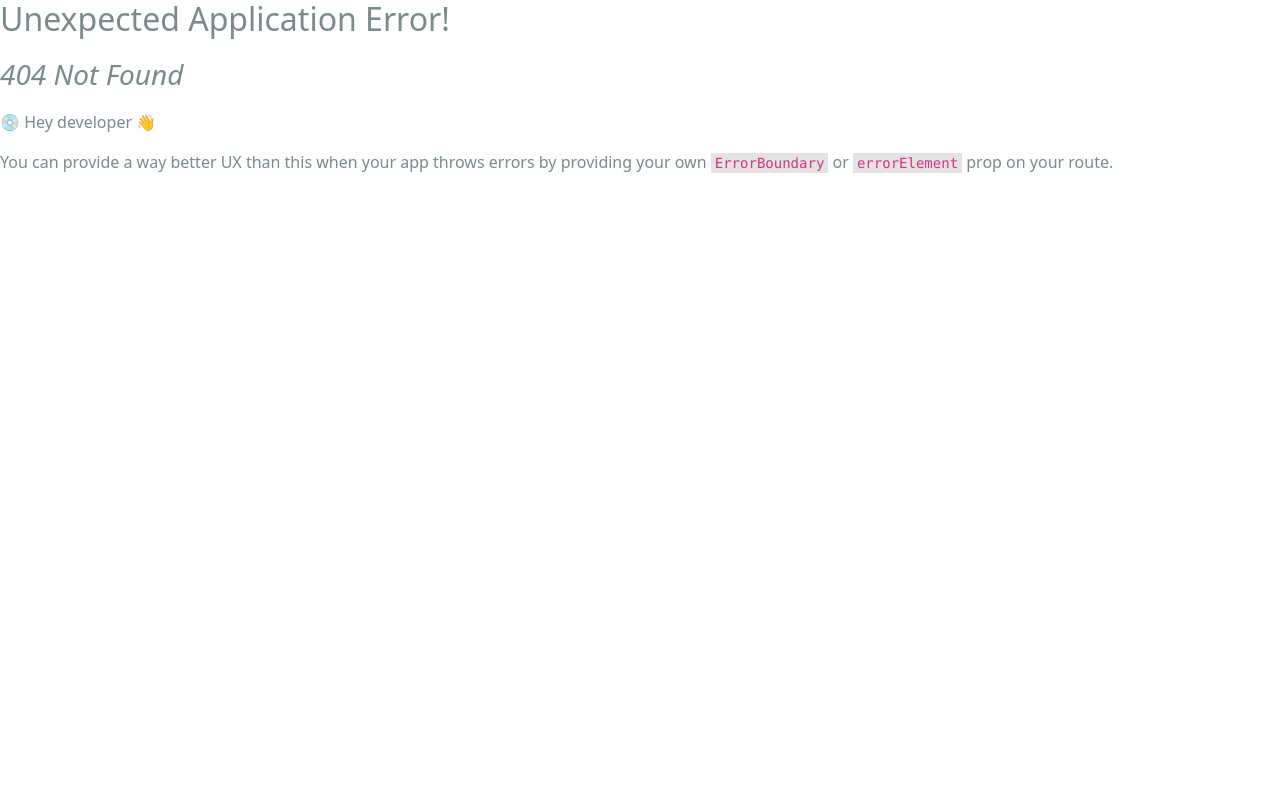
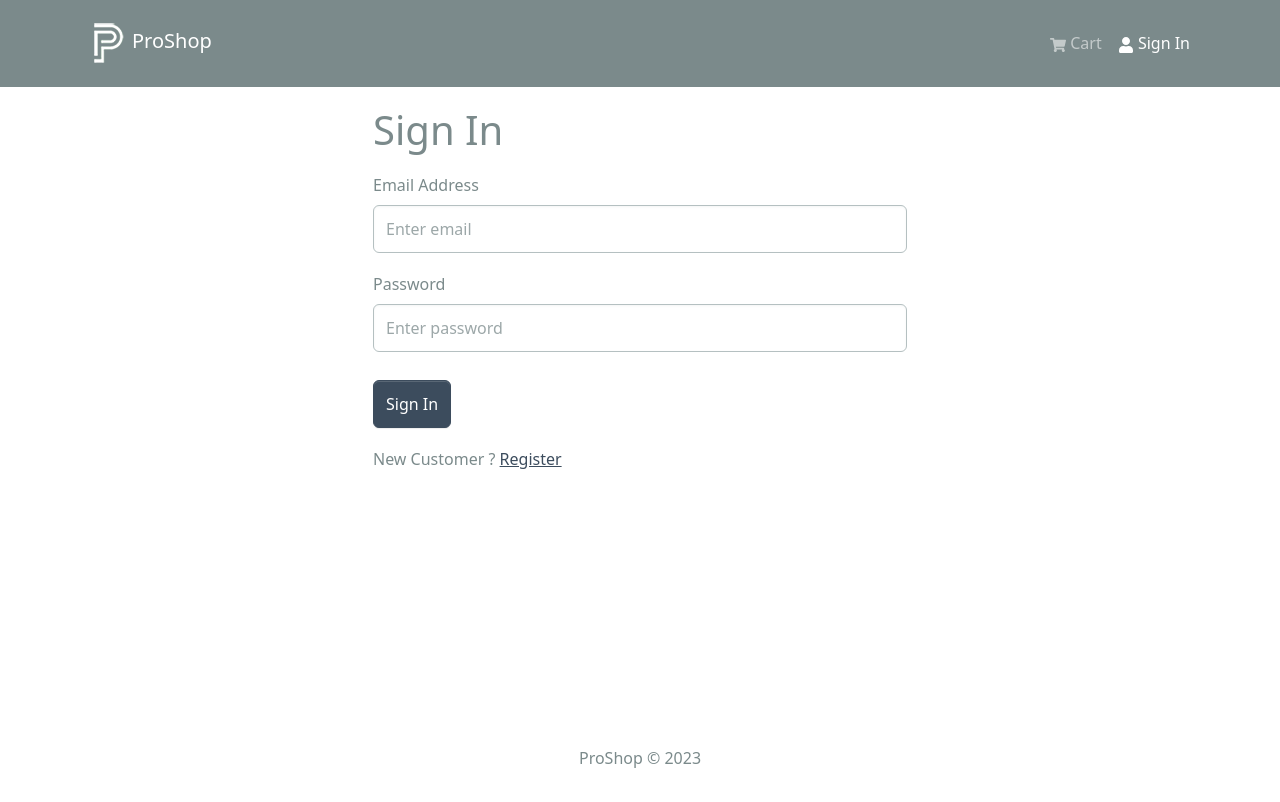
Before and after one commit to prasea/proShop, a React (Create React App) app in the folder frontend/: page /login in a window 1280 px wide. Before the commit this address had no page. Shown: the top 802 px of the page. Built offline with nearby package versions, Linux system fonts and the light colour scheme.

Commit message:
Auth Slice & User API Slice. Login Screen

```diff
--- /dev/null
+++ b/frontend/src/components/FormContainer.jsx
@@ -0,0 +1,15 @@
+import { Container, Row, Col } from 'react-bootstrap';
+
+const FormContainer = ({ children }) => {
+  return (
+    <Container>
+      <Row className='justify-content-md-center'>
+        <Col xs={12} md={6}>
+          {children}
+        </Col>
+      </Row>
+    </Container>
+  );
+};
+
+export default FormContainer;
--- a/frontend/src/index.js
+++ b/frontend/src/index.js
@@ -9,6 +9,7 @@
 import HomeScreen from './screens/HomeScreen';
 import ProductScreen from './screens/ProductScreen';
 import CartScreen from './screens/CartScreen';
+import LoginScreen from './screens/LoginScreen';
 import { Provider } from 'react-redux'
 import store from './store'
 const router = createBrowserRouter(
@@ -17,6 +18,7 @@
       <Route index={true} path='/' element={<HomeScreen />} />
       <Route path='/product/:id' element={<ProductScreen />} />
       <Route path='/cart' element={<CartScreen />} />
+      <Route path='/login' element={<LoginScreen />} />
     </Route>
   )
 );
--- /dev/null
+++ b/frontend/src/screens/LoginScreen.jsx
@@ -0,0 +1,52 @@
+import { useState } from 'react';
+import { Link } from 'react-router-dom';
+import { Form, Button, Row, Col } from 'react-bootstrap';
+import FormContainer from '../components/FormContainer';
+
+const LoginScreen = () => {
+  const [email, setEmail] = useState('');
+  const [password, setPassword] = useState('');
+
+  const submitHandler = (e) => {
+    e.preventDefault();
+    console.log('Submitted');
+  };
+  return (
+    <FormContainer>
+      <h1>Sign In</h1>
+      <Form onSubmit={submitHandler}>
+        <Form.Group controlId='email' className='my-3'>
+          <Form.Label>Email Address</Form.Label>
+          <Form.Control
+            type='email'
+            placeholder='Enter email'
+            value={email}
+            onChange={(e) => setEmail(e.target.value)}
+          ></Form.Control>
+        </Form.Group>
+
+        <Form.Group controlId='password' className='my-3'>
+          <Form.Label>Password</Form.Label>
+          <Form.Control
+            type='password'
+            placeholder='Enter password'
+            value={password}
+            onChange={(e) => setPassword(e.target.value)}
+          ></Form.Control>
+        </Form.Group>
+
+        <Button type='submit' variant='primary' className='mt-2'>
+          Sign In
+        </Button>
+      </Form>
+
+      <Row className='py-3'>
+        <Col>
+          New Customer ? <Link to={'/register'}>Register</Link>
+        </Col>
+      </Row>
+    </FormContainer>
+  );
+};
+
+export default LoginScreen;
--- /dev/null
+++ b/frontend/src/slices/authSlice.js
@@ -0,0 +1,19 @@
+import { createSlice } from '@reduxjs/toolkit'
+
+const initialState = {
+  userInfo: localStorage.getItem('userInfo') ? JSON.parse(localStorage.getItem('userInfo')) : null
+}
+
+const authSlice = createSlice({
+  name: 'auth',
+  initialState,
+  reducers: {
+    setCredentials: (state, action) => {
+      state.userInfo = action.payload;
+      localStorage.setItem('userInfo', JSON.stringify(action.payload));
+    }
+  }
+})
+
+export default authSlice.reducer;
+export const { setCredentials } = authSlice.actions
--- a/frontend/src/store.js
+++ b/frontend/src/store.js
@@ -1,10 +1,13 @@
 import { configureStore } from '@reduxjs/toolkit'
 import { apiSlice } from './slices/apiSlice'
 import cartSliceReducer from './slices/cartSlice'
+import authSliceReducer from './slices/authSlice'
 const store = configureStore({
   reducer: {
     [apiSlice.reducerPath]: apiSlice.reducer,
-    cart: cartSliceReducer
+    cart: cartSliceReducer,
+    auth: authSliceReducer
+
   },
   middleware: getDefaultMiddleware => getDefaultMiddleware().concat(apiSlice.middleware),
   devTools: true
```
Also changed, not shown: frontend/src/slices/usersApiSlice.js (added, +16 -0 lines).
